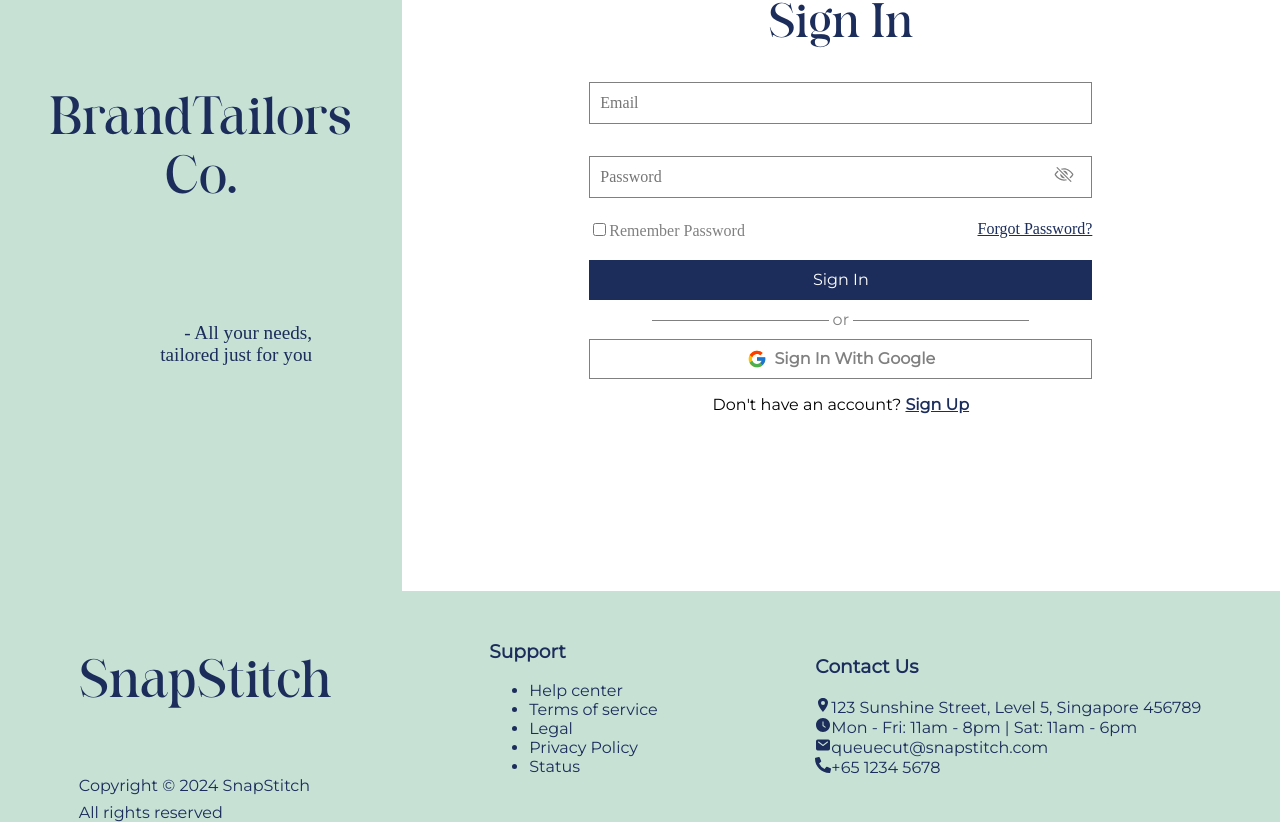
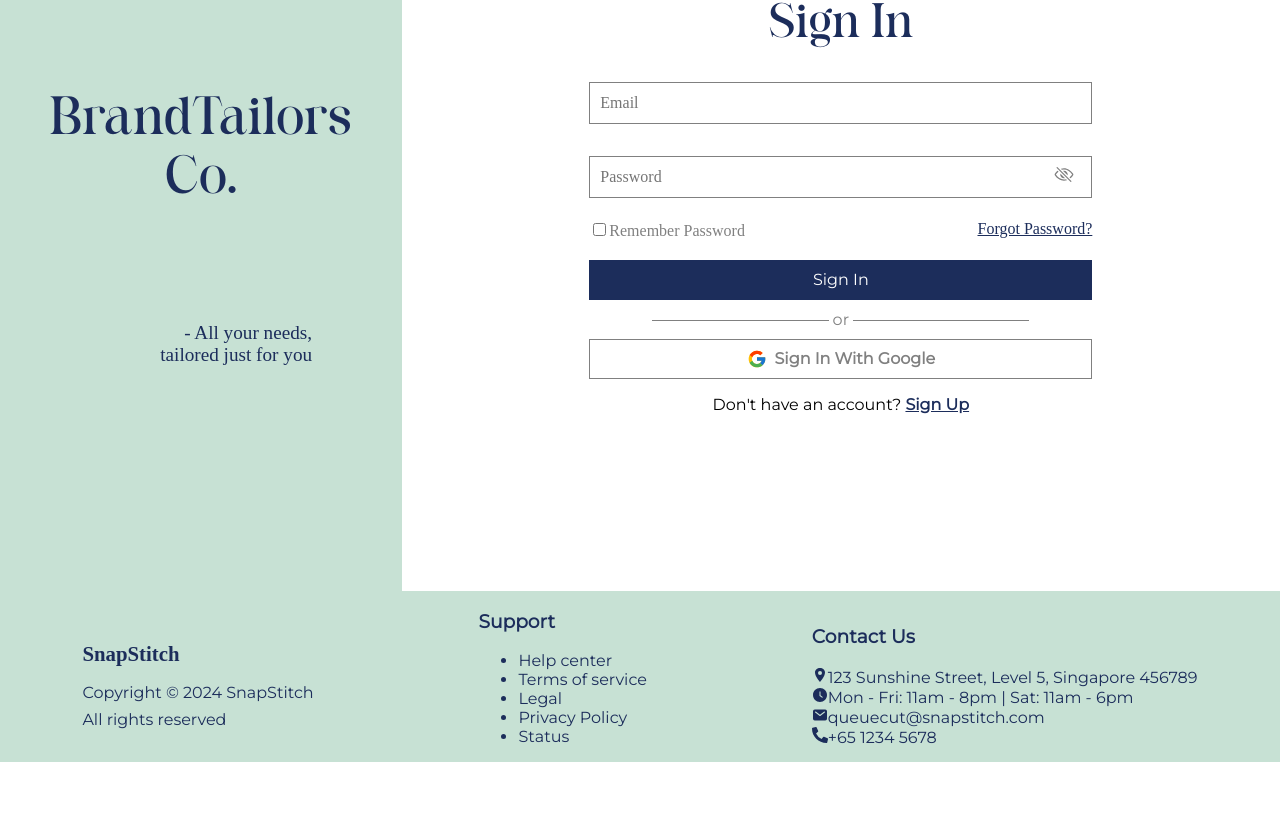
Before and after one commit to DediSepteo/WebApp-Tailor, a React (Create React App) app in the folder cha-project/: page /login in a window 1280 px wide. Shown: the part 209-1031 px from the top of the page. After the commit the page ends 971 px from the top, so only its background shows below. Built offline with nearby package versions, Linux system fonts and the light colour scheme; a web font is replaced by a local one.

Commit message:
changed footer.css to module

```diff
--- a/cha-project/src/components/Footer.js
+++ b/cha-project/src/components/Footer.js
@@ -3,16 +3,16 @@ import { IoLocationSharp } from "react-icons/io5";
 import { AiFillClockCircle } from "react-icons/ai";
 import { IoMail } from "react-icons/io5";
 import { FaPhoneAlt } from "react-icons/fa";
-import "../styles/Footer.css"
+import styles from "../styles/Footer.module.css"; // Updated import
 
 const Footer = () => {
     return (
-        <div className="footer">
-            <div className="info">
-                <h2 className="brand">
+        <div className={styles.footer}> {/* Apply the CSS module class */}
+            <div className={styles.info}> {/* Apply the CSS module class */}
+                <h2 className={styles.brand}> {/* Apply the CSS module class */}
                     SnapStitch
                 </h2>
-                <div className="copyright">
+                <div className={styles.copyright}> {/* Apply the CSS module class */}
                     <div>
                         Copyright © 2024 SnapStitch
                     </div>
@@ -21,7 +21,7 @@ const Footer = () => {
                     </div>
                 </div>
             </div>
-            <div className="support">
+            <div className={styles.support}> {/* Apply the CSS module class */}
                 <h3>Support</h3>
                 <ul>
                     <li>Help center</li>
@@ -31,21 +31,21 @@ const Footer = () => {
                     <li>Status</li>
                 </ul>
             </div>
-            <div className="contact">
+            <div className={styles.contact}> {/* Apply the CSS module class */}
                 <h3>Contact Us</h3>
-                <div className="location">
+                <div className={styles.location}> {/* Apply the CSS module class */}
                     <IoLocationSharp />
                     123 Sunshine Street, Level 5, Singapore 456789
                 </div>
-                <div className="open_hrs">
+                <div className={styles.open_hrs}> {/* Apply the CSS module class */}
                     <AiFillClockCircle />
                     Mon - Fri: 11am - 8pm | Sat: 11am - 6pm
                 </div>
-                <div className="mail">
+                <div className={styles.mail}> {/* Apply the CSS module class */}
                     <IoMail />
                     queuecut@snapstitch.com
                 </div>
-                <div className="tel">
+                <div className={styles.tel}> {/* Apply the CSS module class */}
                     <FaPhoneAlt />
                     +65 1234 5678
                 </div>
@@ -54,4 +54,4 @@ const Footer = () => {
     )
 }
 
-export default Footer
+export default Footer;
--- a/cha-project/src/components/Header.js
+++ b/cha-project/src/components/Header.js
@@ -1,7 +1,7 @@
 // src/components/Header.js
 import React from 'react';
 import { Link } from 'react-router-dom';
-import styles from '../styles/Header.module.css'; // Importing CSS for styling
+import styles from '../styles/Header.module.css';
 import { FaRegUser } from "react-icons/fa6";
 
 const Header = () => {
--- a/cha-project/src/styles/Footer.css
+++ /dev/null
@@ -1,33 +0,0 @@
-h3 {
-
-}
-
-.footer {
-    display:flex;
-    background-color: #C7E1D4;
-    flex-direction: row;
-    font-family: "Montserrat-Regular";
-    color: #1C2D5B;
-    justify-content: space-around;
-    align-items: center;
-}
-
-.info {
-    display: flex;
-    flex-direction: column;
-    justify-content: center;
-}
-
-.brand {
-    color: #1C2D5B;
-    font-family: "Noto Serif TC";
-    font-weight: 700;
-    font-size: 1.3em;
-}
-
-.copyright {
-    font-size: 1em;
-    display: flex;
-    flex-direction: column;
-    gap: 0.5em;
-}
--- /dev/null
+++ b/cha-project/src/styles/Footer.module.css
@@ -0,0 +1,29 @@
+.footer {
+  display: flex;
+  background-color: #c7e1d4;
+  flex-direction: row;
+  font-family: "Montserrat-Regular";
+  color: #1c2d5b;
+  justify-content: space-around;
+  align-items: center;
+}
+
+.info {
+  display: flex;
+  flex-direction: column;
+  justify-content: center;
+}
+
+.brand {
+  color: #1c2d5b;
+  font-family: "Noto Serif TC";
+  font-weight: 700;
+  font-size: 1.3em;
+}
+
+.copyright {
+  font-size: 1em;
+  display: flex;
+  flex-direction: column;
+  gap: 0.5em;
+}
```
